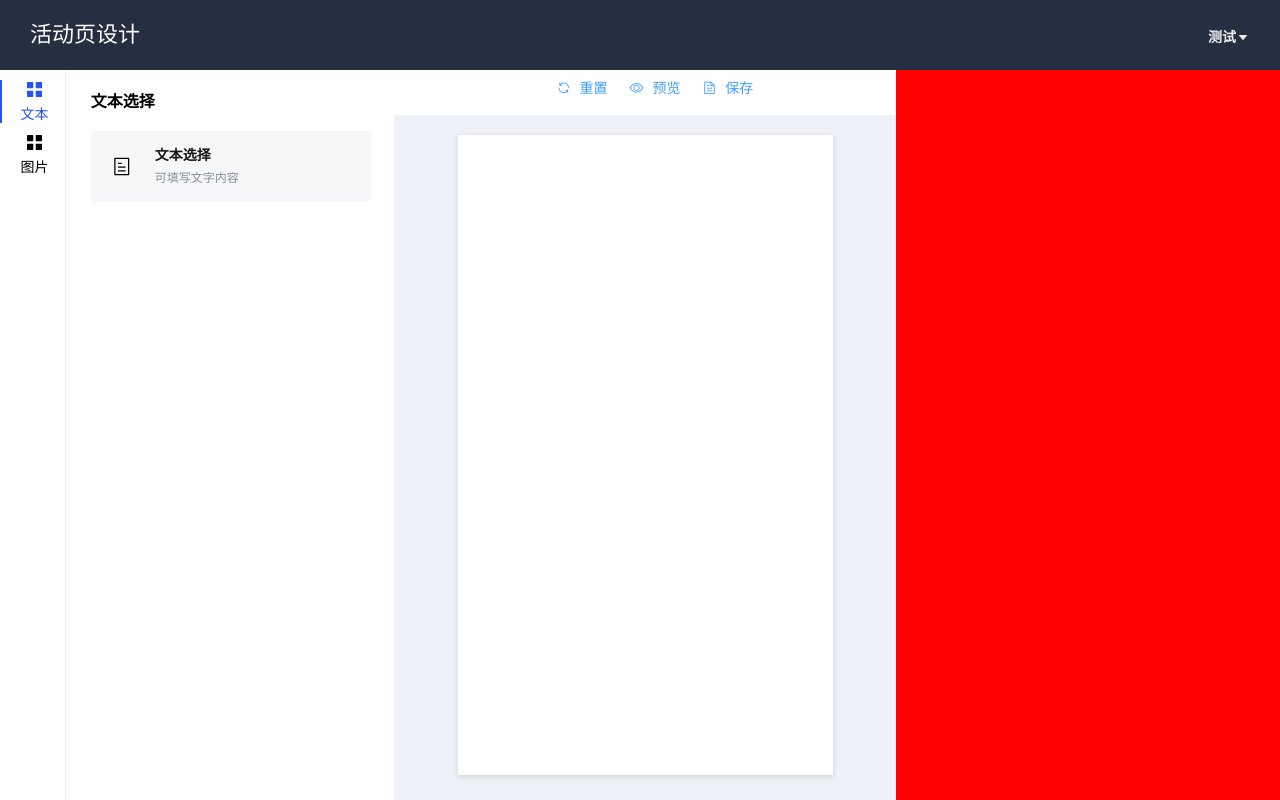
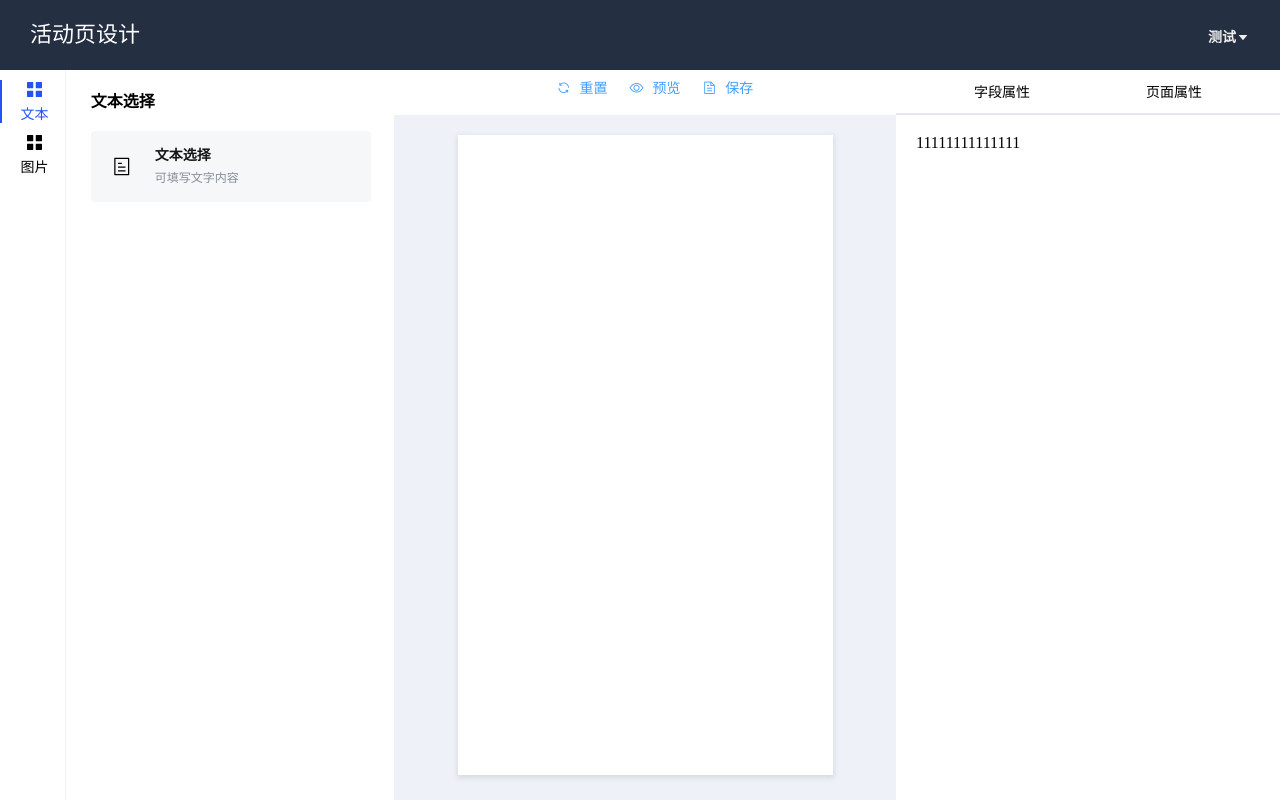
Before and after one commit to zouluwangzhetian/design_page, a Vue app: page / in a window 1280 px wide. Built offline with nearby package versions, Linux system fonts and the light colour scheme.

Commit message:
fieldConfig

```diff
--- /dev/null
+++ b/src/components/fieldConfig/components/pageConfig.vue
@@ -0,0 +1,15 @@
+<template>
+  <div class="slide-bar-page">
+    11111111111111
+  </div>
+</template>
+
+<script>
+export default {
+  name: 'pageConfig'
+}
+</script>
+
+<style lang="less" scoped>
+
+</style>
--- /dev/null
+++ b/src/components/fieldConfig/components/widgetconfig.vue
@@ -0,0 +1,40 @@
+<template>
+  <div class="slide-bar-page">
+    <el-collapse v-model="activeName" accordion>
+      <el-collapse-item title="基础设置" name="1">
+        <div class="show_position">
+          <label class="el-form-item__label">显示位置</label>
+          <div class="el-form-item__group">
+            <el-radio-group v-model="radio1" size="mini">
+              <el-radio-button label="正常"></el-radio-button>
+              <el-radio-button label="顶部悬浮"></el-radio-button>
+              <el-radio-button label="底部悬浮"></el-radio-button>
+            </el-radio-group>
+          </div>
+        </div>
+      </el-collapse-item>
+      <el-collapse-item title="外观样式" name="2">
+        <label class="el-form-item__label"
+        >外边距（上 右 下 左 、空格隔开）</label
+        >
+        <el-input v-model="input"></el-input>
+      </el-collapse-item>
+    </el-collapse>
+  </div>
+</template>
+
+<script>
+export default {
+  name: 'widgetConfig',
+  data () {
+    return {
+      input: '10px 10px 10px 10px',
+      radio1: '正常',
+      activeName: '1'
+    };
+  }
+};
+</script>
+
+<style lang="less" scoped>
+</style>
--- /dev/null
+++ b/src/components/fieldConfig/index.vue
@@ -0,0 +1,69 @@
+<template>
+  <div>
+    <el-header class="flex" height="45px">
+      <div class="config-tab flex-auto" @click="handleConfigSelect('widget')">
+        字段属性
+      </div>
+      <div class="config-tab flex-auto" @click="handleConfigSelect('page')">
+        页面属性
+      </div>
+    </el-header>
+    <el-main>
+      <page-config v-show="configTab=='page'"></page-config>
+      <widget-config v-show="configTab=='widget'"></widget-config>
+    </el-main>
+  </div>
+</template>
+
+<script>
+import { mapState } from 'vuex';
+import pageConfig from './components/pageConfig'
+import widgetConfig from './components/widgetconfig'
+
+export default {
+  name: 'fieldConfig',
+  components: {
+    pageConfig,
+    widgetConfig
+  },
+  data () {
+    return {
+
+    };
+  },
+  computed: {
+    ...mapState({
+      configTab: (state) => state.pageConfig.configTab
+    })
+  },
+  methods: {
+    handleConfigSelect (value) {
+      this.$store.commit('pageConfig/setConfigTab', value);
+    }
+  }
+};
+</script>
+
+<style lang="less" scoped>
+.el-form-item__label {
+  float: none;
+}
+.flex {
+  border-bottom: solid 2px #e4e7ed;
+  display: flex;
+  justify-content: space-around;
+  .config-tab {
+    height: 45px;
+    line-height: 45px;
+    display: inline-block;
+    text-align: center;
+    font-size: 14px;
+    font-weight: 500;
+    position: relative;
+    cursor: pointer;
+  }
+  &.active {
+    border-bottom: solid 2px #409eff;
+  }
+}
+</style>
--- a/src/store/index.js
+++ b/src/store/index.js
@@ -2,12 +2,14 @@ import Vue from 'vue'
 import Vuex from 'vuex'
 import pageData from './modules/pageData'
 import widgetData from './modules/widgetData'
+import pageConfig from './modules/pageConfig'
 
 Vue.use(Vuex)
 
 export default new Vuex.Store({
   modules: {
     pageData,
-    widgetData
+    widgetData,
+    pageConfig
   }
 });
--- /dev/null
+++ b/src/store/modules/pageConfig.js
@@ -0,0 +1,16 @@
+const state = {
+  configTab: 'page'
+};
+
+const mutations = {
+  setConfigTab (state, payload) {
+    console.log('a', payload);
+    state.configTab = payload;
+  }
+};
+
+export default {
+  namespaced: true,
+  state,
+  mutations
+};
--- a/src/views/Home.vue
+++ b/src/views/Home.vue
@@ -39,23 +39,27 @@
           <widget-page></widget-page>
         </el-main>
       </el-container>
-      <el-aside width="384px" style="background-color:red">
+      <el-aside width="384px">
+        <field-config></field-config>
       </el-aside>
     </el-container>
   </div>
 </template>
 
 <script>
+import { mapState } from 'vuex';
 import Header from '@/components/header'
 import SlideBar from '@/components/slideBar'
 import WidgetPage from '@/components/widgetPage'
+import fieldConfig from '@/components/fieldConfig'
 
 export default {
   name: 'Home',
   components: {
     Header,
     SlideBar,
-    WidgetPage
+    WidgetPage,
+    fieldConfig
   },
   methods: {
     // 重置
```
Also changed, not shown: 1 other file (tests, documents, lock files or other folders).
